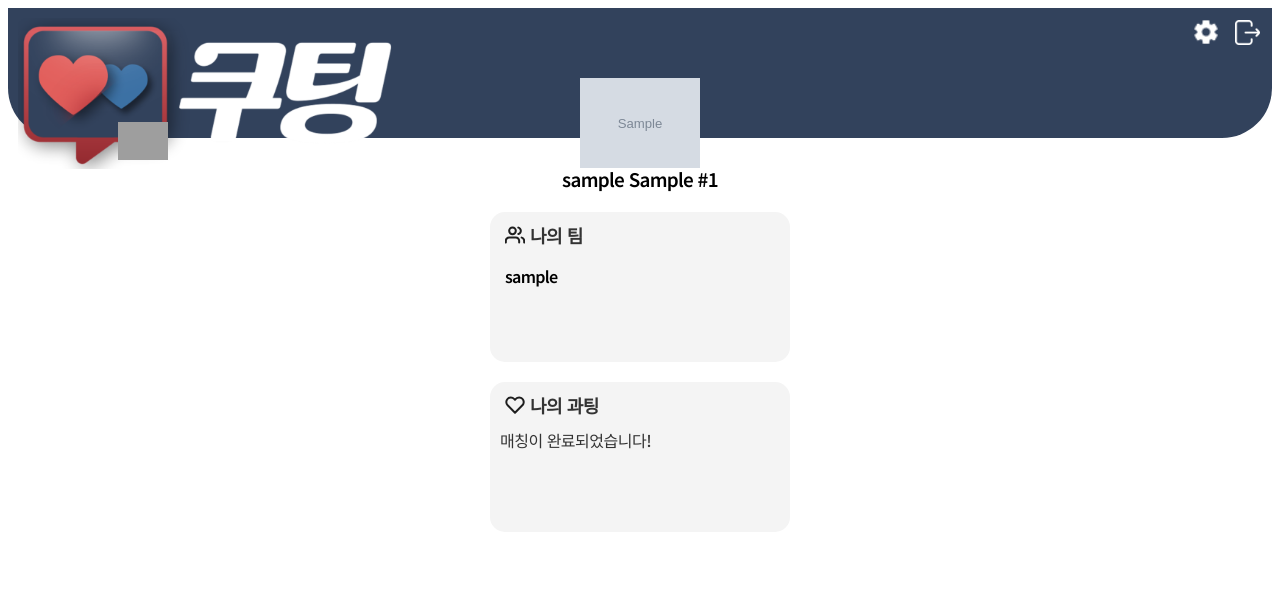
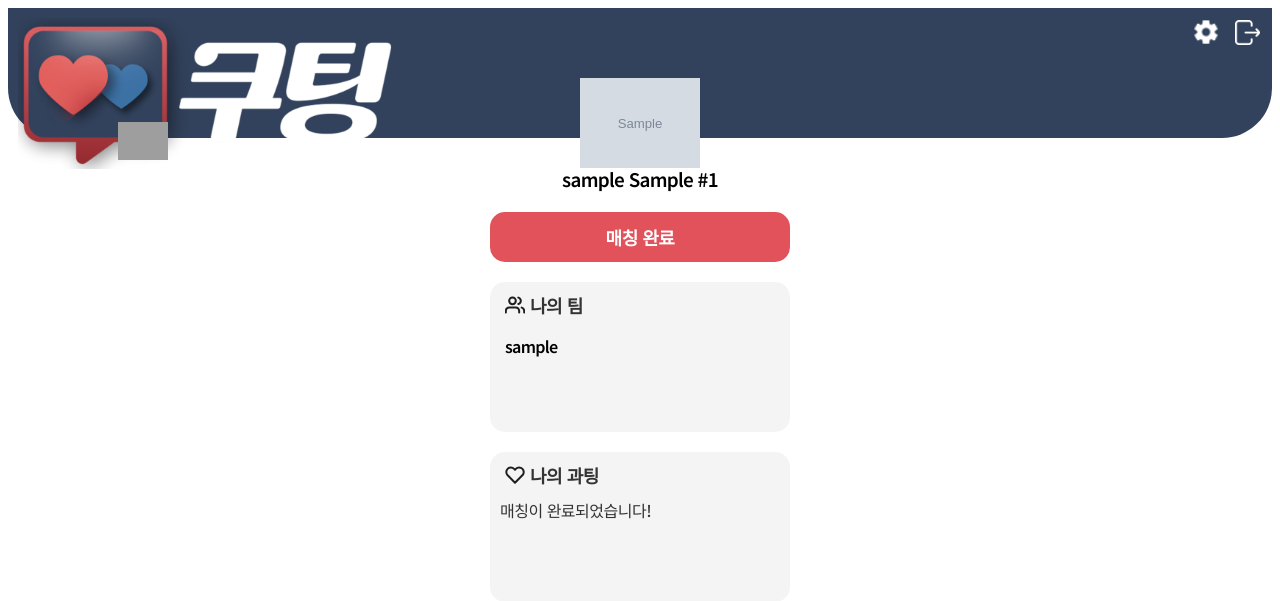
Before and after one commit to tgthon-nojjyteam/KHUTING, a Flask app: page /index in a window 1280 px wide. Shown: the top 601 px of the page. Run offline with Flask 3, Linux system fonts and the light colour scheme; a user stored in the database is signed in; tables that the repository leaves empty hold one stand-in row (values such as "Sample post"); grey boxes marked "Sample" are stand-in pictures; grey boxes are pictures that could not be loaded.

Commit message:
취소 버튼, 매칭 완료 버튼, css 수정

```diff
--- a/app.py
+++ b/app.py
@@ -14,7 +14,7 @@ import string
 
 app = Flask(__name__)
 
-app.config['SQLALCHEMY_DATABASE_URI'] = 'mysql+pymysql://root:1910@localhost/userinfo'
+app.config['SQLALCHEMY_DATABASE_URI'] = 'mysql+pymysql://root:2147@localhost/userinfo'
 app.config['SQLALCHEMY_TRACK_MODIFICATIONS'] = False
 app.config['SECRET_KEY'] = os.getenv('FLASK_SECRET_KEY', 'default_secret_key')
 app.config['REMEMBER_COOKIE_DURATION'] = timedelta(days=1)
@@ -348,7 +348,7 @@ def match_teams():
 
     db.session.commit()
 
-    matched_result_current_team = f"{users_in_random_team[0].department}와 매칭되었습니다! 팀 ID: {random_team_id}"
+    matched_result_current_team = f"{users_in_random_team[0].department}와 매칭되었습니다!"
 
     return jsonify({
         "current_team_result": matched_result_current_team
@@ -366,22 +366,52 @@ def fetch_matching_status():
     if not current_team_users:
         return jsonify({"message": "현재 팀 정보를 찾을 수 없습니다."}), 400
 
-    if any(user.requested for user in current_team_users):
-        if any(user.matching for user in current_team_users):
-            matched_team_id = next((user.matched_team_id for user in current_team_users if user.matching), None)
-            matched_team_users = Fcuser.query.filter_by(team_id=matched_team_id).all()
-            matched_team_department = matched_team_users[0].department if matched_team_users else "알 수 없음"
-            current_team_department = current_team_users[0].department
+    # Check if any user in the current team has requested a match
+    requested = any(user.requested for user in current_team_users)
 
-            if matched_team_department != current_team_department:
-                message = f"{matched_team_department}와 매칭되었습니다! 팀 ID: {matched_team_id}"
-            else:
-                message = "매칭이 완료되었습니다!"
-            return jsonify({"message": message})
+    # Check if any user in the current team has been matched
+    matching = any(user.matching for user in current_team_users)
+
+    if matching:
+        # Find the matched team ID
+        matched_team_id = next((user.matched_team_id for user in current_team_users if user.matching), None)
+        matched_team_users = Fcuser.query.filter_by(team_id=matched_team_id).all()
+        matched_team_department = matched_team_users[0].department if matched_team_users else "알 수 없음"
+        current_team_department = current_team_users[0].department
+
+        if matched_team_department != current_team_department:
+            message = f"<span class='matched-department'>{matched_team_department}</span>와 매칭되었습니다!"
         else:
-            return jsonify({"message": "상대 팀을 찾고 있어요."})
-    else:
-        return jsonify({"message": "매칭하기 버튼을 눌러 과팅을 시작해보세요"})
+            message = "매칭이 완료되었습니다!"
+        return jsonify({"message": message, "requested": requested, "matching": matching})
+
+    # No matching but requested
+    if requested:
+        return jsonify({"message": "상대 팀을 찾고 있어요.", "requested": requested, "matching": matching})
+
+    # Not requested
+    return jsonify({"message": "매칭하기 버튼을 눌러 과팅을 시작해보세요", "requested": requested, "matching": matching})
+
+@app.route('/cancel_match', methods=['POST'])
+@login_required
+def cancel_match():
+    current_team_id = current_user.team_id
+
+    if not current_team_id:
+        return jsonify({"message": "팀 등록을 먼저 해주세요."}), 400
+
+    current_team_users = Fcuser.query.filter_by(team_id=current_team_id).all()
+    if not current_team_users:
+        return jsonify({"message": "현재 팀 정보를 찾을 수 없습니다."}), 400
+
+    # 요청 상태를 취소합니다.
+    for user in current_team_users:
+        user.requested = False
+        db.session.add(user)
+
+    db.session.commit()
+
+    return jsonify({"message": "매칭 요청이 취소되었습니다."})
 
 if __name__ == '__main__':
     app.run(host='0.0.0.0')
--- a/static/css/index.css
+++ b/static/css/index.css
@@ -97,6 +97,44 @@ h3 {
     letter-spacing: -0.5px;
 }
 
+#cancel-button {
+    display: block;
+    width: 300px;
+    margin: 20px auto;
+    padding: 12px 20px;
+    font-size: 18px;
+    color: white;
+    background-color: #e2525b;
+    border: none;
+    border-radius: 15px;
+    cursor: pointer;
+    font-family: "Noto Sans KR", sans-serif;
+    font-weight: 700;
+    letter-spacing: -0.5px;
+}
+
+#completed-button {
+    display: block;
+    width: 300px;
+    margin: 20px auto;
+    padding: 12px 20px;
+    font-size: 18px;
+    color: white;
+    background-color: #e2525b;
+    border: none;
+    border-radius: 15px;
+    cursor: pointer;
+    font-family: "Noto Sans KR", sans-serif;
+    font-weight: 700;
+    letter-spacing: -0.5px;
+}
+
+.matched-department {
+    color: #e2525b; /* 원하는 색상 */
+    font-weight: bold; /* 원하는 글자 두께 */
+}
+
+
 .text-box {
     width: 280px;
     height: 130px;
--- a/static/js/main.js
+++ b/static/js/main.js
@@ -42,39 +42,61 @@ document.addEventListener('DOMContentLoaded', function() {
     showSlide(currentIndex); // 초기 슬라이드 표시
 });
 
-// 랜덤 매칭
 $(document).ready(function() {
     // 페이지 로드 시 매칭 상태를 가져옵니다.
     $.ajax({
         url: '/fetch_matching_status',
         method: 'GET',
         success: function(response) {
-            // 서버에서 받은 메시지에 따라 적절한 문구를 표시
-            $('#match-status').text(response.message);
+            // 매칭 상태를 HTML로 업데이트합니다.
+            $('#match-status').html(response.message);
 
+            // 버튼 컨테이너를 비우고 상태에 따라 버튼을 추가
+            let buttonContainer = $('#match-buttons');
+            buttonContainer.empty();
+
+            if (response.matching) {
+                buttonContainer.html('<button id="completed-button">매칭 완료</button>');
+            } else if (response.requested && !response.matching) {
+                buttonContainer.html('<button id="cancel-button">매칭 취소하기</button>');
+                // 클릭 이벤트 핸들러를 버튼이 HTML에 추가된 후에 설정합니다.
+                $('#cancel-button').on('click', function() {
+                    $.ajax({
+                        url: '/cancel_match',
+                        method: 'POST',
+                        success: function(response) {
+                            $('#match-status').html(response.message);
+                            $('#match-buttons').empty(); // 버튼 숨기기
                         },
                         error: function(error) {
-            $('#match-status').text('매칭 상태를 가져오는 데 실패했습니다.');
+                            $('#match-status').html(error.responseJSON.message || '알 수 없는 오류가 발생했습니다.');
                         }
                     });
-
+                });
+            } else if (!response.requested) {
+                buttonContainer.html('<button id="match-button">매칭하기</button>');
+                // 클릭 이벤트 핸들러를 버튼이 HTML에 추가된 후에 설정합니다.
                 $('#match-button').on('click', function() {
                     $.ajax({
                         url: '/match_teams',
                         method: 'POST',
                         success: function(response) {
-                // 서버 응답에 따라 결과를 페이지에 표시
                             let message = '';
                             if (response.current_team_result) {
                                 message += response.current_team_result;
                             }
                             $('#match-status').html(message);
-                $('#match-button').hide();
+                            $('#match-buttons').html('<button id="completed-button">매칭 완료</button>'); // 매칭 완료 버튼 추가
                         },
                         error: function(error) {
-                // 에러 메시지를 페이지에 표시
-                $('#match-status').text((error.responseJSON.message || '알 수 없는 오류가 발생했습니다.'));
+                            $('#match-status').html(error.responseJSON.message || '알 수 없는 오류가 발생했습니다.');
                         }
                     });
                 });
+            }
+        },
+        error: function(error) {
+            $('#match-status').html('매칭 상태를 가져오는 데 실패했습니다.');
+        }
     });
+});
--- a/templates/index.html
+++ b/templates/index.html
@@ -40,31 +40,9 @@
 
     <h3>{{ user.username }} {{ user.department }} #{{ user.unique_number }}</h3>
 
-    {% if not requested %}
-        <button id="match-button" >매칭하기</button>
-    {% endif %}
-    {% if requested and not matching %}
-        <button id="cancel-button" >취소하기</button>
-    {% endif %}
-
-    <script>
-        var teamId = "{{ team_id }}"
-        console.log('teamId:', teamId);
-        function change_button() {
-            const button = document.getElementById('match-button');
-            if (teamId !== 'null' && teamId !== 'undefined' && teamId.trim() !== '') {
-                if (button.innerText === '매칭하기') {
-                    // 매칭 성공 처리 로직 (예: 서버에 요청, 조건 검증 등)
-                    // 매칭에 성공했을 때 버튼 텍스트를 변경
-                    button.innerText = '취소하기';
-                } else {
-                    // 매칭 취소 처리 로직 (예: 서버에 요청, 조건 검증 등)
-                    // 취소하기를 눌렀을 때 버튼 텍스트를 원래대로 변경
-                    button.innerText = '매칭하기';
-                }
-            }
-        }
-    </script>
+    <div id="match-buttons">
+        <!-- 버튼은 JavaScript에 의해 동적으로 삽입됩니다. -->
+    </div>
 
     <div class="text-box">
         <div class="icon-text">
@@ -101,7 +79,7 @@
             </svg>
             <p>나의 과팅</p>
         </div>
-        <p id="match-status" class="no-team-text">아직 매칭되지 않았어요.</p>
+        <p id="match-status" class="no-team-text">{{ message|safe }}</p>
     </div>
 
 </body>
```
Lines whose indentation alone changed are shown as unchanged.
